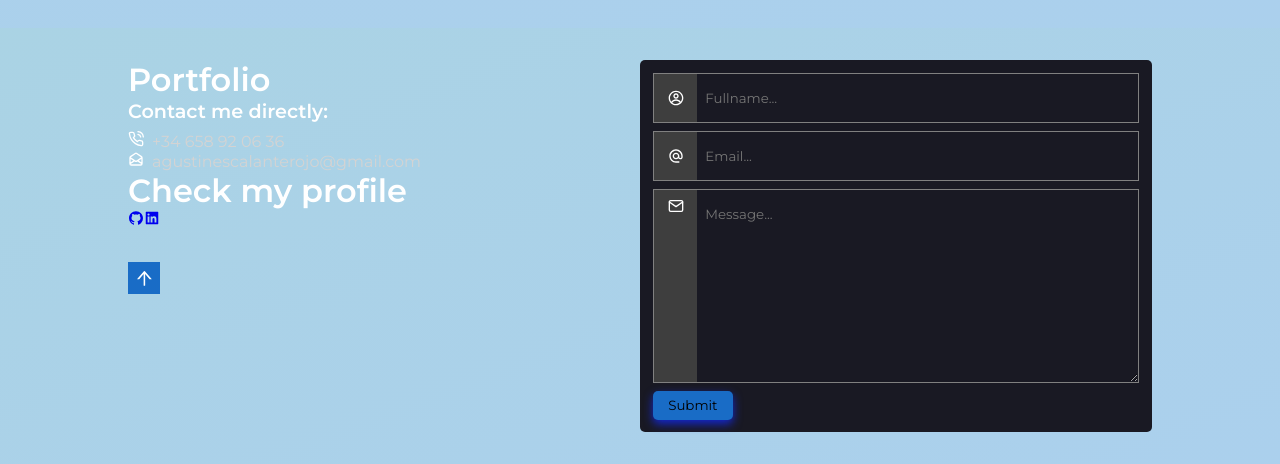
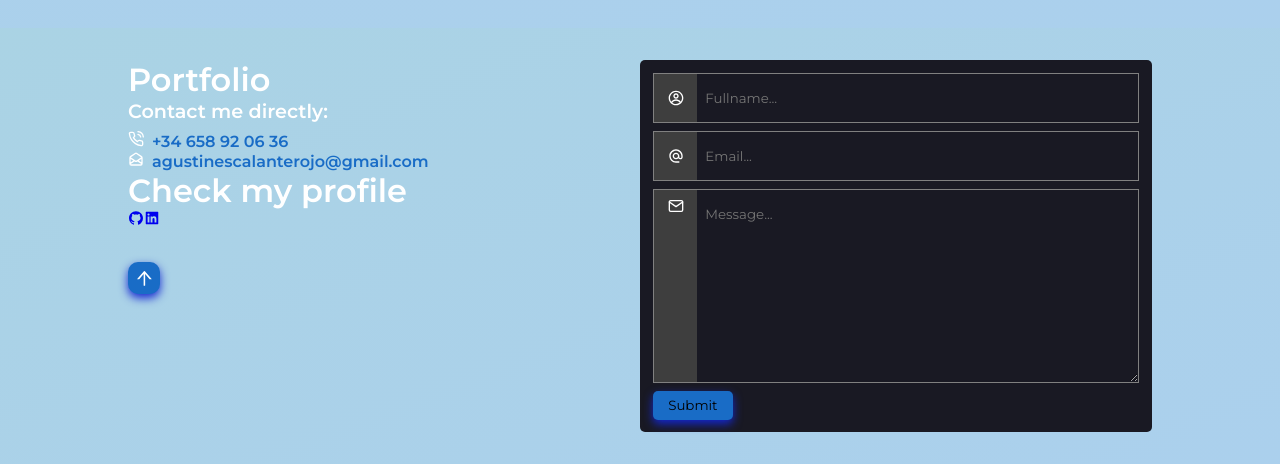
Before and after one commit to AgustinEscalanteRojo/agustinescalanterojo.github.io, a React (Create React App) app: page / in a window 1280 px wide. Shown: the part 3291-3755 px from the top of the page. Built offline with nearby package versions, Linux system fonts and the light colour scheme.

Commit message:
change colors in footer elements

```diff
--- a/src/components/Footer/Footer.jsx
+++ b/src/components/Footer/Footer.jsx
@@ -116,7 +116,8 @@ const Profile = styled.div`
       gap: 0.5rem;
       a {
         text-decoration: none;
-        color: lightgray;
+        color: #196cc6;
+        font-weight: bold;
         :hover {
           color: orange;
         }
@@ -168,6 +169,11 @@ const ArrowUp = styled.div`
   font-size: 1.3rem;
   font-weight: 700;
   margin-top: 2rem;
+  filter: drop-shadow(0px 4px 5px #1427d0);
+  border-radius: 10px;
+  :hover {
+    background-color: #6a96c8;
+  }
   @media (max-width: 650px) {
     position: absolute;
     right: 3rem;
@@ -224,7 +230,7 @@ const Form = styled.div`
       filter: drop-shadow(0px 4px 5px #1427d0);
       cursor: pointer;
       :hover {
-        filter: drop-shadow(0px 6px 9px #1427d0);
+        background-color: #6a96c8;
       }
     }
   }
```
